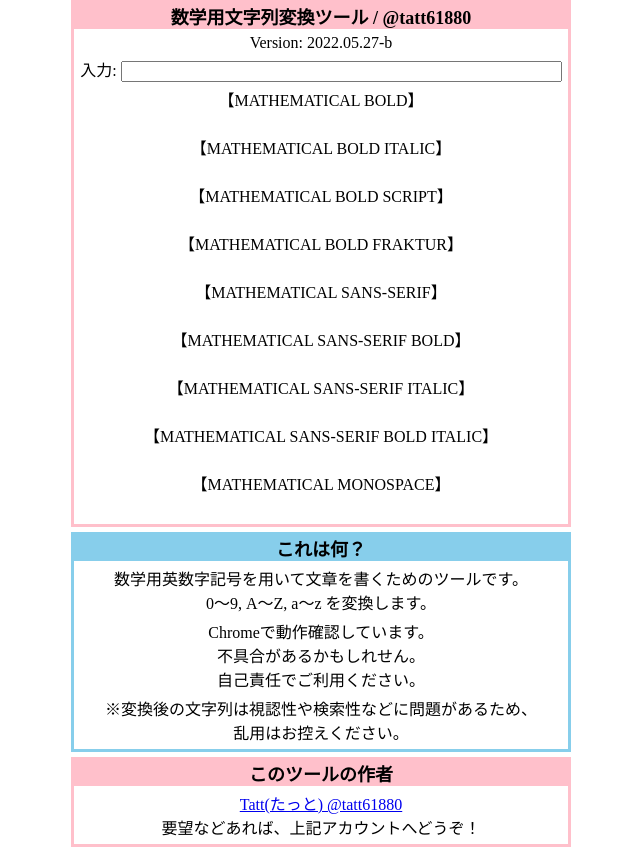
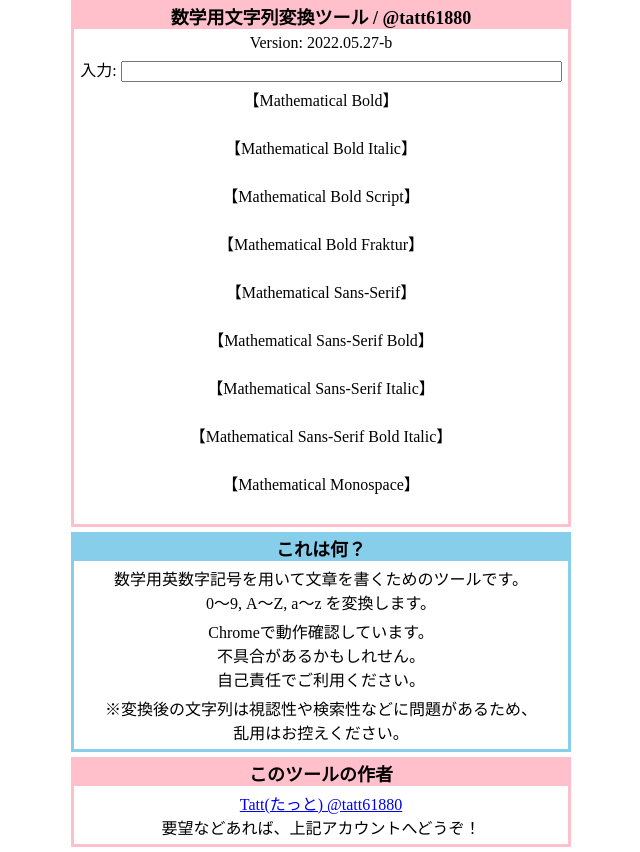
Before and after one commit to tatt61880/MathematicalStr, a website: page index.html in a window 1280 px wide. Shown: the whole page, without its empty margins (319-959 px from the left). Drawn offline with Linux system fonts and the light colour scheme.

Commit message:
Update index.html

```diff
--- a/index.html
+++ b/index.html
@@ -25,23 +25,23 @@
     </div>
 
     <div id="result" class="inner">
-      【MATHEMATICAL BOLD】<br>
+      【Mathematical Bold】<br>
       <span id="result0">　</span><br>
-      【MATHEMATICAL BOLD ITALIC】<br>
+      【Mathematical Bold Italic】<br>
       <span id="result1">　</span><br>
-      【MATHEMATICAL BOLD SCRIPT】<br>
+      【Mathematical Bold Script】<br>
       <span id="result2">　</span><br>
-      【MATHEMATICAL BOLD FRAKTUR】<br>
+      【Mathematical Bold Fraktur】<br>
       <span id="result3">　</span><br>
-      【MATHEMATICAL SANS-SERIF】<br>
+      【Mathematical Sans-Serif】<br>
       <span id="result4">　</span><br>
-      【MATHEMATICAL SANS-SERIF BOLD】<br>
+      【Mathematical Sans-Serif Bold】<br>
       <span id="result5">　</span><br>
-      【MATHEMATICAL SANS-SERIF ITALIC】<br>
+      【Mathematical Sans-Serif Italic】<br>
       <span id="result6">　</span><br>
-      【MATHEMATICAL SANS-SERIF BOLD ITALIC】<br>
+      【Mathematical Sans-Serif Bold Italic】<br>
       <span id="result7">　</span><br>
-      【MATHEMATICAL MONOSPACE】<br>
+      【Mathematical Monospace】<br>
       <span id="result8">　</span><br>
     </div>
   </div>
```
